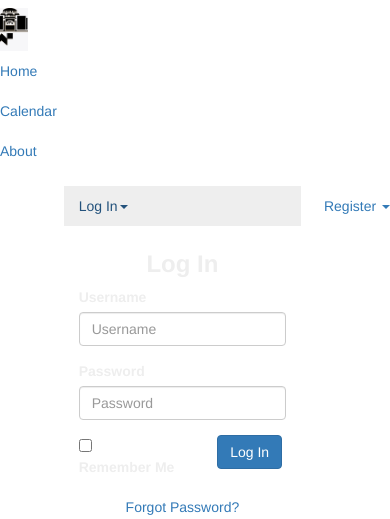
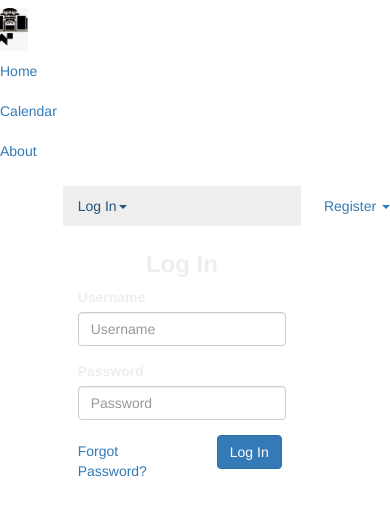
Before and after one commit to nsalem95/Opera, a PHP site: page / in a window 390 px wide, after a click on "Log In". Shown: the top 519 px of the page. Run offline with PHP 8.4, Linux system fonts and the light colour scheme; some libraries are stand-ins or nearby versions; grey boxes are pictures that could not be loaded.

Commit message:
#2 remember me option removed

```diff
--- a/loginphp.php
+++ b/loginphp.php
@@ -1,6 +1,8 @@
 <?php
 	$uname=$_POST["username"];
 	$pass=$_POST["password"];
+	$remember=$_POST["remember"];
+
 	$con=mysql_connect("localhost", "root", "");
 	if (!$con) {
 		die('could not connect: '.mysql_error());
@@ -11,6 +13,7 @@
 	$x=mysql_fetch_row($r);
 	if($x)
 	{
+
 		session_start();
 		$_SESSION['uname'] = $uname;
 		echo "<script>setTimeout(\"location.href = 'index.php';\",0);</script>";
--- a/navbarguest.php
+++ b/navbarguest.php
@@ -59,9 +59,11 @@
 
                                     <div class="form-group">
                                         <div class="row">
-                                            <div class="col-xs-7">
-                                                <input type="checkbox" tabindex="3" name="remember" id="remember">
+                                            <div style="margin-top: 2.5%;" class="col-xs-7">
+                                                <!--<input type="checkbox" tabindex="3" name="remember" id="remember" value = "remember">
                                                 <label for="remember"> Remember Me</label>
+                                                -->
+                                                <a href="http://phpoll.com/recover" tabindex="5" class="forgot-password">Forgot Password?</a>
                                             </div>
                                             <div class="col-xs-5 pull-right">
                                                 <input type="submit" name="login-submit" id="login-submit" tabindex="4" class="btn btn-primary" value="Log In">
@@ -69,7 +71,7 @@
                                         </div>
                                     </div>
 
-                                    <div class="form-group">
+                                    <!--<div class="form-group">
                                         <div class="row">
                                             <div class="col-lg-12">
                                                 <div class="text-center">
@@ -78,6 +80,7 @@
                                             </div>
                                         </div>
                                     </div>
+                                    -->
                                 </form>
                             </div>
                         </ul>
```
